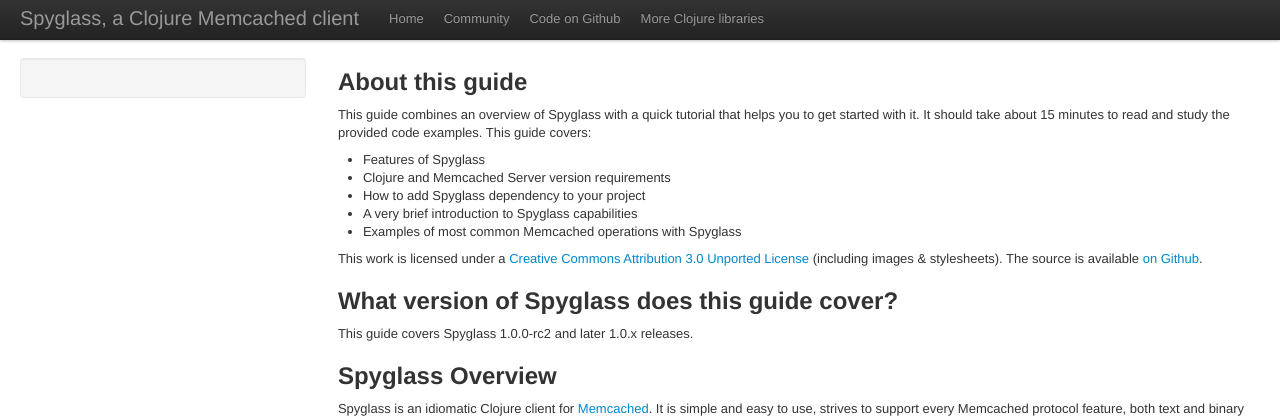
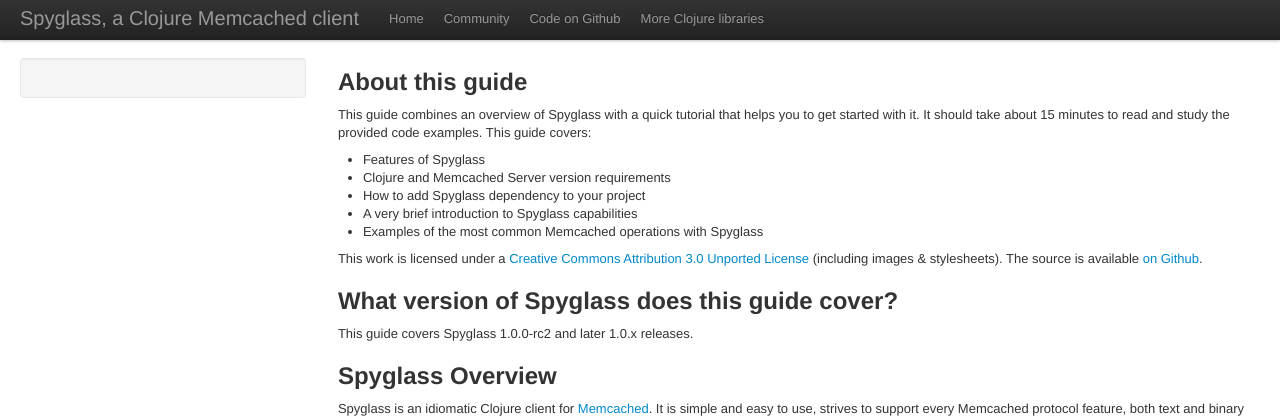
Before and after one commit to clojurewerkz/spyglass.docs, a Jekyll site: the page built from articles/getting_started.md, in a window 1280 px wide and 900 px high. Shown: the top 418 px of the window. Built offline with Jekyll 4.4.1, drawn with Linux system fonts in a browser that asks for light colours; some web fonts are replaced; some of the changed text lies outside the part shown.

Commit message:
Correct some typos

```diff
--- a/articles/getting_started.md
+++ b/articles/getting_started.md
@@ -12,7 +12,7 @@
  * Clojure and Memcached Server version requirements
  * How to add Spyglass dependency to your project
  * A very brief introduction to Spyglass capabilities
- * Examples of most common Memcached operations with Spyglass
+ * Examples of the most common Memcached operations with Spyglass
 
 This work is licensed under a <a rel="license" href="http://creativecommons.org/licenses/by/3.0/">Creative Commons Attribution 3.0 Unported License</a> (including images & stylesheets). The source is available [on Github](https://github.com/clojurewerkz/spyglass.docs).
 
```
Also changed, not shown: other parts of articles/getting_started.md (+1 -1 lines).
